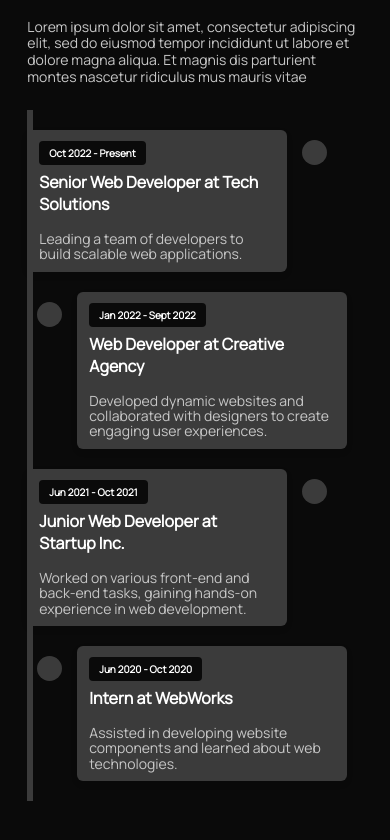
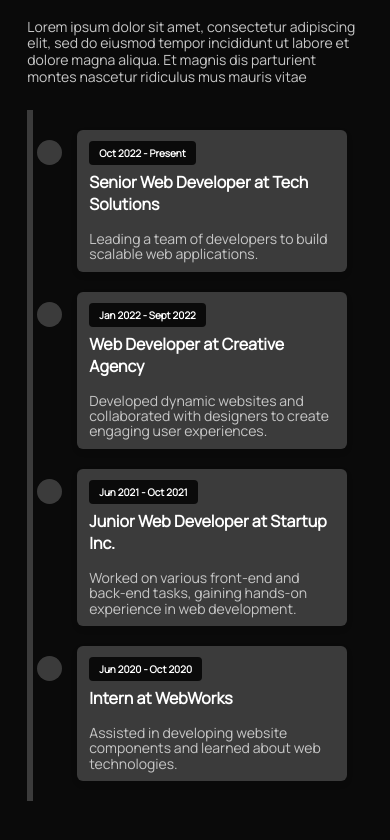
Before and after one commit to moetez96/web-portfolio, a React (Create React App) app: page / in a window 390 px wide. Shown: the part 1804-2644 px from the top of the page. Built offline with nearby package versions, Linux system fonts and the light colour scheme.

Commit message:
ExperienceCard.js

```diff
--- a/src/components/cards/ExperienceCard.js
+++ b/src/components/cards/ExperienceCard.js
@@ -1,10 +1,23 @@
 import { motion, useAnimation } from "framer-motion";
-import React, { useEffect } from "react";
+import React, {useEffect, useState} from "react";
 import {useInView} from "react-intersection-observer";
 
 function ExperienceCard({ exp, index }) {
     const controls = useAnimation();
     const { ref, inView } = useInView();
+    const [isMobile, setIsMobile] = useState(window.innerWidth <= 768);
+
+    useEffect(() => {
+        const handleResize = () => {
+            setIsMobile(window.innerWidth <= 768);
+        };
+
+        window.addEventListener("resize", handleResize);
+
+        return () => {
+            window.removeEventListener("resize", handleResize);
+        };
+    }, []);
 
     useEffect(() => {
         if (inView) {
@@ -14,7 +27,7 @@ function ExperienceCard({ exp, index }) {
 
     return (
         <motion.div
-            className={`timeline-item ${index % 2 === 0 ? 'left' : 'right'}`}
+            className={`timeline-item ${isMobile ? 'right' : index % 2 === 0 ? 'left' : 'right'}`}
             key={index}
             ref={ref}
             initial={{ opacity: 0, y: 100 }}
```
